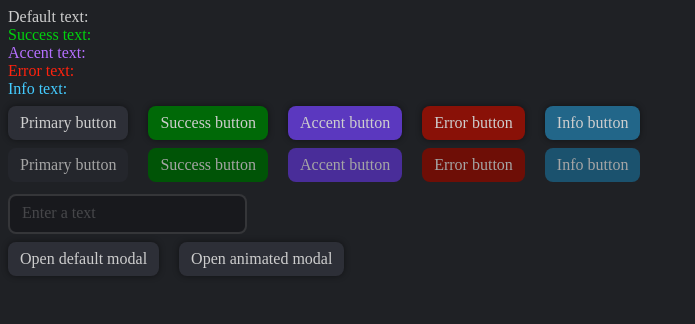
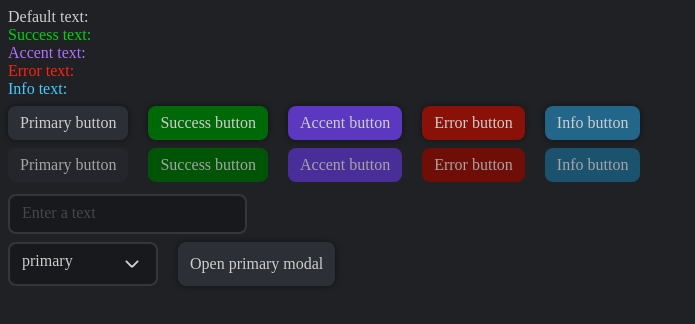
Before and after one commit to Crinax/cryptography, a Vue app: page /components in a window 1280 px wide. Shown: the top 324 px of the page, without its empty margins (0-695 px from the left). Built offline with nearby package versions, Linux system fonts and the light colour scheme.

Commit message:
feat(more): add more

```diff
--- a/src/components/AppButton.vue
+++ b/src/components/AppButton.vue
@@ -1,8 +1,9 @@
 <script setup lang="ts">
 import { computed } from 'vue';
+import type { ColorKinds } from '@/components/basic-types';
 
 export interface AppButtonProps {
-  kind?: 'primary' | 'success' | 'accent' | 'error' | 'info';
+  kind?: ColorKinds | string;
   block?: boolean;
 }
 
@@ -50,6 +51,7 @@ const click = (e: MouseEvent) => (!props.block ? emit('click', e) : void 0);
   background-color: var(--color__primary);
   box-shadow: 0px 0px 6px 0px #00000075;
   display: flex;
+  align-items: center;
   gap: 4px;
   font-size: 16px;
   transition: 0.1s;
--- a/src/components/AppModal.vue
+++ b/src/components/AppModal.vue
@@ -1,5 +1,7 @@
 <script setup lang="ts">
 import { computed } from 'vue';
+import AppCrossIcon from '@/components/icons/AppCrossIcon.vue';
+import type { ColorKinds } from '@/components/basic-types';
 
 export interface AppModalSlots {
   default?(): any;
@@ -10,7 +12,8 @@ export interface AppModalEmits {
 }
 
 export interface AppModalProps {
-  kind?: 'primary' | 'success' | 'accent' | 'error' | 'info';
+  kind?: ColorKinds | string;
+  showCross?: boolean;
 }
 
 defineSlots<AppModalSlots>();
@@ -29,7 +32,17 @@ const closeModal = () => emit('close');
   <Teleport to="body">
     <div class="app-modal" @click.self="closeModal">
       <div :class="modalClasses">
-        <slot />
+        <div class="app-modal-window__body">
+          <slot />
+        </div>
+        <div
+          v-if="props.showCross"
+          class="app-modal-window__cross"
+          role="button"
+          @click="closeModal"
+        >
+          <app-cross-icon fill="#fff5" />
+        </div>
       </div>
     </div>
   </Teleport>
@@ -53,10 +66,41 @@ const closeModal = () => emit('close');
   @include backdrop-filter(blur(5px));
 
   &-window {
+    box-shadow: 0px 0px 12px 0px #0003;
+    display: flex;
+    gap: 12px;
     padding: 12px 16px;
     border-radius: 8px;
     background-color: var(--color__background);
     border: 2px solid #fff1;
+
+    &__cross {
+      background-color: var(--color__background);
+      width: 24px;
+      height: 24px;
+      border-radius: 100%;
+      align-self: flex-end;
+
+      &:active {
+        filter: brightness(150%);
+      }
+    }
+
+    &__success {
+      border-color: #00690755;
+    }
+
+    &__accent {
+      border-color: #5b38bf55;
+    }
+
+    &__info {
+      border-color: #22668955;
+    }
+
+    &__error {
+      border-color: #89110755;
+    }
   }
 }
 </style>
--- /dev/null
+++ b/src/components/AppSelect.vue
@@ -0,0 +1,134 @@
+<script setup lang="ts">
+import { computed, ref } from 'vue';
+import AppArrowIcon from '@/components/icons/AppArrowIcon.vue';
+
+export interface AppSelectList {
+  key: string;
+  value: string;
+  default: boolean;
+  blocked: boolean;
+}
+
+export interface AppSelectProps {
+  list: AppSelectList[];
+}
+
+export interface AppSelectEmits {
+  (e: 'select', key: string, value: any): void;
+}
+
+const props = defineProps<AppSelectProps>();
+const emit = defineEmits<AppSelectEmits>();
+
+const selectValue = ref<string | null>(null);
+const isOpened = ref(false);
+
+const defaultValue = computed(() => props.list.find((item) => item.default));
+const currentValue = computed(
+  () => selectValue.value ?? defaultValue?.value?.value ?? 'Not selected',
+);
+const iconClasses = computed(() => ({
+  'app-select-element__arrow': true,
+  'arrow-active': isOpened.value,
+  'arrow-inactive': !isOpened.value,
+}));
+
+const toggleSelect = () => {
+  isOpened.value = !isOpened.value;
+};
+
+const selectElement = (key: string) => {
+  toggleSelect();
+  // it's is impossible to select unexisting value :D
+  selectValue.value = props.list.find((item) => item.key === key)!.value;
+  emit('select', key, selectValue.value);
+};
+</script>
+
+<template>
+  <div class="app-select">
+    <div class="app-select-element" role="button" @click="toggleSelect">
+      <p class="app-select-element__value">
+        {{ currentValue }}
+      </p>
+      <app-arrow-icon fill="currentColor" :class="iconClasses" />
+    </div>
+    <Transition name="slide">
+      <div class="app-select-list" v-if="isOpened">
+        <template v-if="props.list.length !== 0">
+          <div
+            v-for="item in list"
+            class="app-select-list__element"
+            :class="{
+              'app-select-list__blocked': item.blocked,
+            }"
+            role="button"
+            :key="item.key"
+            @click="!item.blocked && selectElement(item.key)"
+          >
+            {{ item.value }}
+          </div>
+        </template>
+      </div>
+    </Transition>
+  </div>
+</template>
+
+<style scoped lang="scss">
+.app-select {
+  position: relative;
+
+  &-element {
+    padding: 8px 12px;
+    background: var(--color__input);
+    border-radius: 8px;
+    border: 2px solid #eee2;
+    display: flex;
+    gap: 8px;
+    justify-content: space-between;
+    overflow: hidden;
+
+    &__value {
+      padding: 0;
+      margin: 0;
+    }
+
+    &__arrow {
+      transition: transform 0.3s;
+    }
+
+    &__arrow.arrow-active {
+      transform: rotate(0deg);
+    }
+
+    &__arrow.arrow-inactive {
+      transform: rotate(180deg);
+    }
+  }
+
+  &-list {
+    position: absolute;
+    width: 100%;
+    margin-top: 4px;
+    flex-direction: column;
+    padding: 0;
+    gap: 0px;
+    @extend .app-select-element;
+
+    &__element {
+      padding: 8px 12px;
+      background: var(--color__input);
+    }
+
+    &__element:hover {
+      filter: brightness(130%);
+    }
+
+    &__blocked:hover,
+    &__blocked {
+      cursor: default;
+      filter: brightness(80%);
+    }
+  }
+}
+</style>
--- a/src/components/AppText.vue
+++ b/src/components/AppText.vue
@@ -1,12 +1,13 @@
 <script setup lang="ts">
 import { computed } from 'vue';
+import type { ColorKinds } from '@/components/basic-types';
 
 export interface AppTextSlots {
   default?(): string;
 }
 
 export interface AppTextProps {
-  kind?: 'primary' | 'success' | 'accent' | 'error' | 'info';
+  kind?: ColorKinds | string;
 }
 
 const props = withDefaults(defineProps<AppTextProps>(), {
--- /dev/null
+++ b/src/components/basic-types/index.ts
@@ -0,0 +1 @@
+export type ColorKinds = 'primary' | 'success' | 'accent' | 'error' | 'info';
--- /dev/null
+++ b/src/components/icons/AppArrowIcon.vue
@@ -0,0 +1,28 @@
+<script setup lang="ts">
+export interface AppIconArrowProps {
+  width?: string;
+  height?: string;
+  fill?: string;
+}
+
+withDefaults(defineProps<AppIconArrowProps>(), {
+  width: '24px',
+  height: '24px',
+  fill: '#0f0f0f',
+});
+</script>
+
+<template>
+  <svg
+    :width="width"
+    :height="height"
+    viewBox="0 0 24 24"
+    fill="none"
+    xmlns="http://www.w3.org/2000/svg"
+  >
+    <path
+      d="M18.2929 15.2893C18.6834 14.8988 18.6834 14.2656 18.2929 13.8751L13.4007 8.98766C12.6195 8.20726 11.3537 8.20757 10.5729 8.98835L5.68257 13.8787C5.29205 14.2692 5.29205 14.9024 5.68257 15.2929C6.0731 15.6835 6.70626 15.6835 7.09679 15.2929L11.2824 11.1073C11.673 10.7168 12.3061 10.7168 12.6966 11.1073L16.8787 15.2893C17.2692 15.6798 17.9024 15.6798 18.2929 15.2893Z"
+      :fill="fill"
+    />
+  </svg>
+</template>
--- /dev/null
+++ b/src/components/icons/AppCrossIcon.vue
@@ -0,0 +1,28 @@
+<script setup lang="ts">
+export interface AppIconArrowProps {
+  width?: string;
+  height?: string;
+  fill?: string;
+}
+
+withDefaults(defineProps<AppIconArrowProps>(), {
+  width: '24px',
+  height: '24px',
+  fill: 'currentColor',
+});
+</script>
+
+<template>
+  <svg
+    :width="width"
+    :height="height"
+    viewBox="0 0 24 24"
+    fill="none"
+    xmlns="http://www.w3.org/2000/svg"
+  >
+    <path
+      d="M6.99486 7.00636C6.60433 7.39689 6.60433 8.03005 6.99486 8.42058L10.58 12.0057L6.99486 15.5909C6.60433 15.9814 6.60433 16.6146 6.99486 17.0051C7.38538 17.3956 8.01855 17.3956 8.40907 17.0051L11.9942 13.4199L15.5794 17.0051C15.9699 17.3956 16.6031 17.3956 16.9936 17.0051C17.3841 16.6146 17.3841 15.9814 16.9936 15.5909L13.4084 12.0057L16.9936 8.42059C17.3841 8.03007 17.3841 7.3969 16.9936 7.00638C16.603 6.61585 15.9699 6.61585 15.5794 7.00638L11.9942 10.5915L8.40907 7.00636C8.01855 6.61584 7.38538 6.61584 6.99486 7.00636Z"
+      :fill="fill"
+    />
+  </svg>
+</template>
--- a/src/views/ComponentView.vue
+++ b/src/views/ComponentView.vue
@@ -1,18 +1,28 @@
 <script setup lang="ts">
-import { ref } from 'vue';
+import { ref, computed } from 'vue';
 import AppButton from '@/components/AppButton.vue';
 import AppText from '@/components/AppText.vue';
 import AppInput from '@/components/AppInput.vue';
 import AppModal from '@/components/AppModal.vue';
+import AppSelect from '@/components/AppSelect.vue';
 
 const textComponent = ref('');
 const inputText = ref('');
 const modalStatus = ref(false);
-const animatedModalStatus = ref(false);
+const modalKind = ref('primary');
+
+const modalKinds = computed(() => [
+  { key: 'primary', value: 'primary', default: true, blocked: false },
+  { key: 'success', value: 'success', default: false, blocked: false },
+  { key: 'accent', value: 'accent', default: false, blocked: false },
+  { key: 'error', value: 'error', default: false, blocked: false },
+  { key: 'info', value: 'info', default: false, blocked: false },
+]);
+
+const selectModalKind = (key: string) => (modalKind.value = key);
 const clickEvent = (text: string) => (textComponent.value = text);
 const openModal = () => (modalStatus.value = true);
 const closeModal = () => (modalStatus.value = false);
-const openAnimatedModal = () => (animatedModalStatus.value = true);
 </script>
 
 <template>
@@ -55,12 +65,12 @@ const openAnimatedModal = () => (animatedModalStatus.value = true);
   </div>
 
   <div class="app-components modal">
-    <app-button @click="openModal">Open default modal</app-button>
-    <app-button @click="openAnimatedModal">Open animated modal</app-button>
+    <app-select :list="modalKinds" @select="selectModalKind" class="modal-select"></app-select>
+    <app-button @click="openModal">Open {{ modalKind }} modal</app-button>
   </div>
 
-  <app-modal v-if="modalStatus" @close="closeModal">
-    <app-text>This is default modal</app-text>
+  <app-modal v-if="modalStatus" :kind="modalKind" show-cross @close="closeModal">
+    <app-text>This is {{ modalKind }} modal</app-text>
   </app-modal>
 </template>
 
@@ -74,4 +84,8 @@ const openAnimatedModal = () => (animatedModalStatus.value = true);
   display: flex;
   gap: 20px;
 }
+
+.modal-select {
+  width: 150px;
+}
 </style>
```
